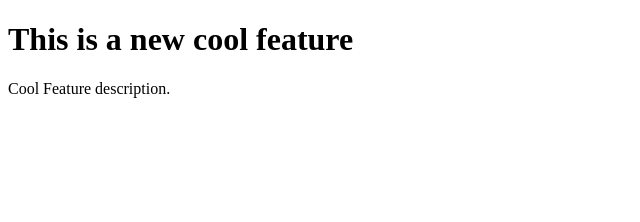
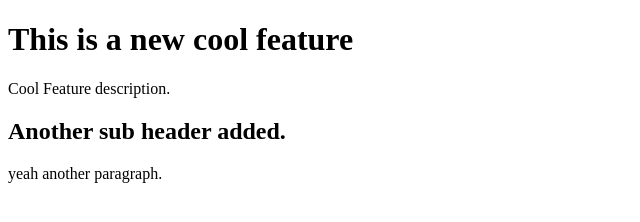
Before and after one commit to jamesclavel/understanding-git-flow, a plain HTML site: page cool-feature.html in a window 1280 px wide. Shown: the whole page, without its empty margins (0-640 px from the left). Drawn offline with Linux system fonts and the light colour scheme.

Commit message:
added something to cool feature.

```diff
--- a/cool-feature.html
+++ b/cool-feature.html
@@ -9,5 +9,8 @@
 <body>
 	<h1>This is a new cool feature</h1>
 	<p>Cool Feature description.</p>
+
+	<h2>Another sub header added.</h2>
+	<p>yeah another paragraph.</p>
 </body>
 </html>
```
